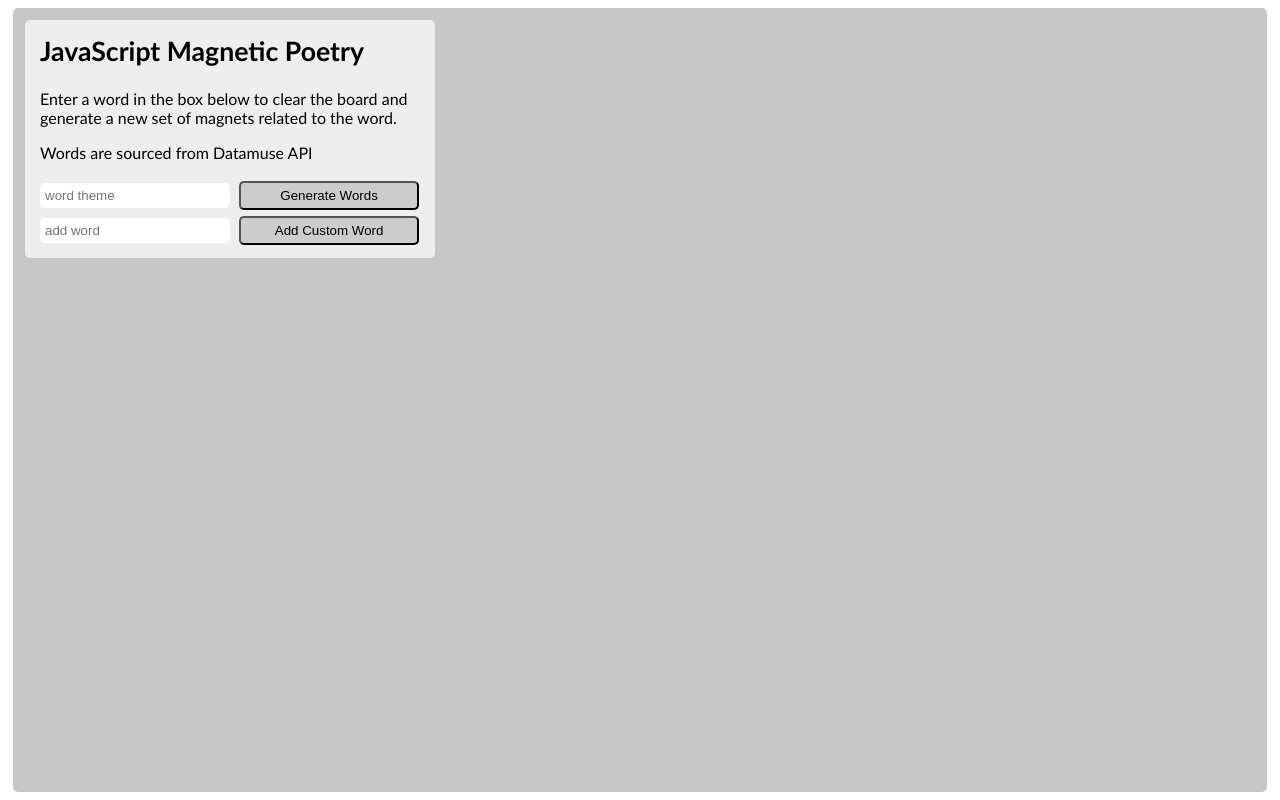
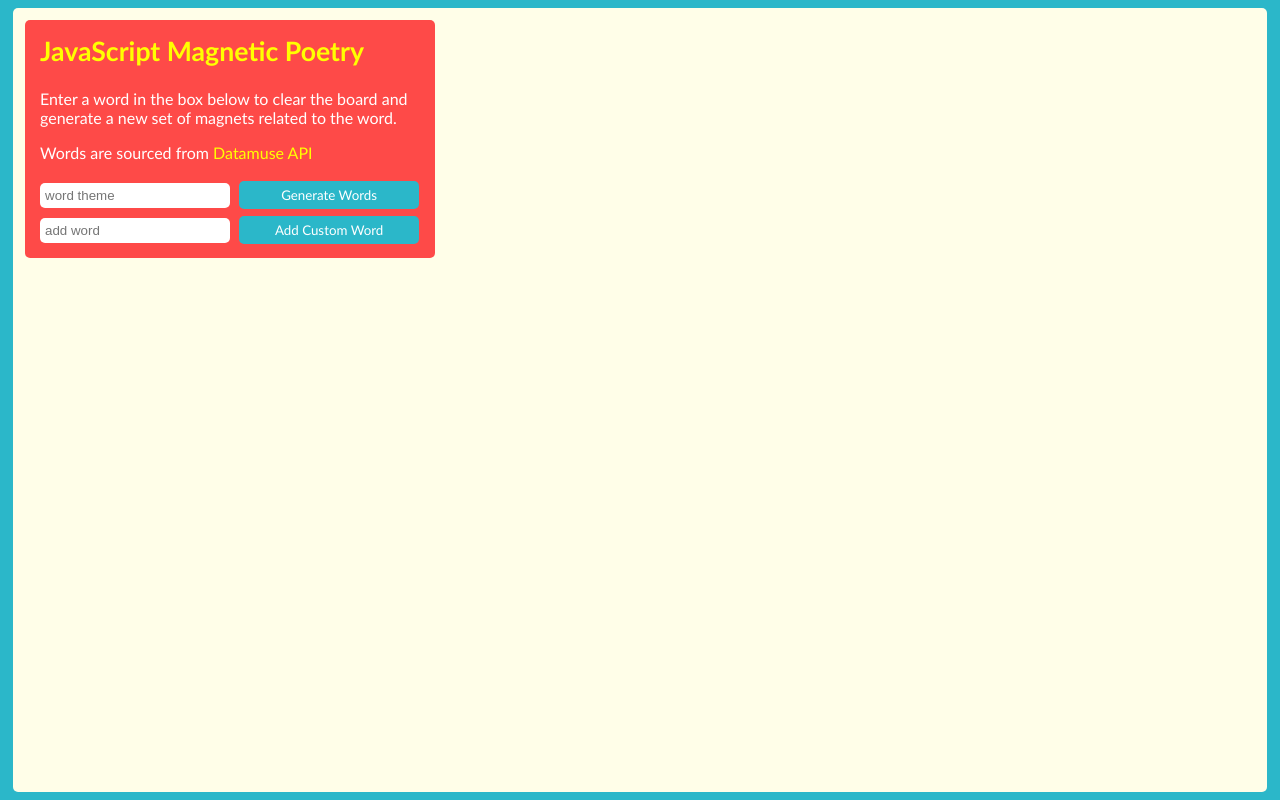
Before and after one commit to sparklerfish/JSMagneticPoetry, a website built with webpack: page public/index.html in a window 1280 px wide. Built offline with nearby package versions, Linux system fonts and the light colour scheme; files whose address does not match are found by name.

Commit message:
Make it colorful

```diff
--- a/public/index.css
+++ b/public/index.css
@@ -1,6 +1,10 @@
 html, body{
    padding: 0;
    margin: 0;
+}
+
+html {
+    background-color: #2BB7C9;
 }
 
 .word {
@@ -32,7 +36,7 @@ html, body{
     /* border: 1px solid black; */
     /* background-image: url('fridge.png');
     object-fit: cover; */
-    background-color: #EEEEEE;
+    /* background-color: #EEEEEE; */
     border-radius: 6px;
     padding: 10px;
     margin: 10px;
@@ -51,10 +55,10 @@ html, body{
     width: 98vw;
     height: 98vh;
     border-radius: 5px;
-    background-color: #c7c7c7;
     /* position: absolute; */
     z-index: -1;
     /* box-sizing: border-box; */
+    background-color: #fffee8;
 }
 
 #search-form {
@@ -90,22 +94,25 @@ form {
 }
 
 input[type=submit] {
-    padding:5px 15px;
-    background:#ccc;
-    /* border: 0 none; */
+    padding: 6px 15px;
+    background:#2BB7C9;
+    outline:#2BB7C9;
+    border: 0 none;
     cursor: pointer;
     border-radius: 5px;
     width: 180px;
     margin: auto;
-    outline: none;
-
+    /* outline: none; */
+    color: white;
+    font-size: 10pt;
+    font-family: 'Gill Sans', 'Gill Sans MT', Calibri, 'Trebuchet MS', sans-serif;
 }
 
 #controls {
     position: absolute;
     top: 20px;
     left: 25px;
-    background-color: #EEEEEE;
+    background-color: #FE4A48;
     padding: 10px;
     border-radius: 5px;
     width: 390px;
@@ -117,17 +124,19 @@ h2 {
     margin-left: 5px;
     font-size: 20pt;
     font-family: 'Gill Sans', 'Gill Sans MT', Calibri, 'Trebuchet MS', sans-serif;
+    color: yellow;
 }
 
 p {
     margin-left: 5px;
     font-weight: 200;
+    color: white;
 }
 
 p a {
     text-decoration: none;
     font-weight: 500;
-    color: black;
+    color: yellow;
 }
 
 p a:hover {
--- a/public/javascripts/index.js
+++ b/public/javascripts/index.js
@@ -1,6 +1,6 @@
 const axios = require('axios');
 
-const COMMON_WORDS = "it an and the I and of me very I that in quite ed you but to ing way he or for the er they as with more be we if on most have she when at from the be to of and a in that have it for not who is on with he as you do".split(" ")
+const COMMON_WORDS = "it an and am the I and of me very I that in ed you but to ing way he or for the er they as with more be we if on most have she when at from the be to of and a in that have it for not who is on with he as you do".split(" ")
 
 window.onload = () => {
 
@@ -24,13 +24,12 @@ window.onload = () => {
             // debugger;
             const degrees = -3 + Math.random() * 6;
 
-            // console.log(rect.top, rect.right, rect.bottom, rect.left);
             wordRect.style.position = "absolute";
             wordRect.style.left = rect.left + "px";
             wordRect.style.top = rect.top + "px";
             wordRect.style.transform = `rotate(${degrees}deg)`;
         }
-    })
+    });
 
     const searchForm = document.getElementById("search-form");
 
@@ -92,17 +91,16 @@ window.onload = () => {
             const lastSpanId = wordsDiv.lastElementChild.id;
             const newWordIdx = parseInt(lastSpanId.split("-")[1]) + 2
             addWord(customWord, newWordIdx)
-            console.log(customWord);
-            console.log(newWordIdx);
-            console.log("hello");
+            // console.log(customWord);
+            // console.log(newWordIdx);
+            // console.log("hello");
             document.getElementById("custom-word").value = "";
             const wordRect = document.getElementById(`word-${newWordIdx}`);
-            // const rect = wordRect.getBoundingClientRect();
             const degrees = -3 + Math.random() * 6;
             // const rect = wordRect.getBoundingClientRect();
             wordRect.style.position = "absolute";
             wordRect.style.left = "35px";
-            wordRect.style.top = "205px";
+            wordRect.style.top = "210px";
             wordRect.style.zIndex = 2;
             wordRect.style.transform = `rotate(${degrees}deg)`;
         },
```
Also changed, not shown: public/bundle.js (+6 -8 lines), 1 other file.
